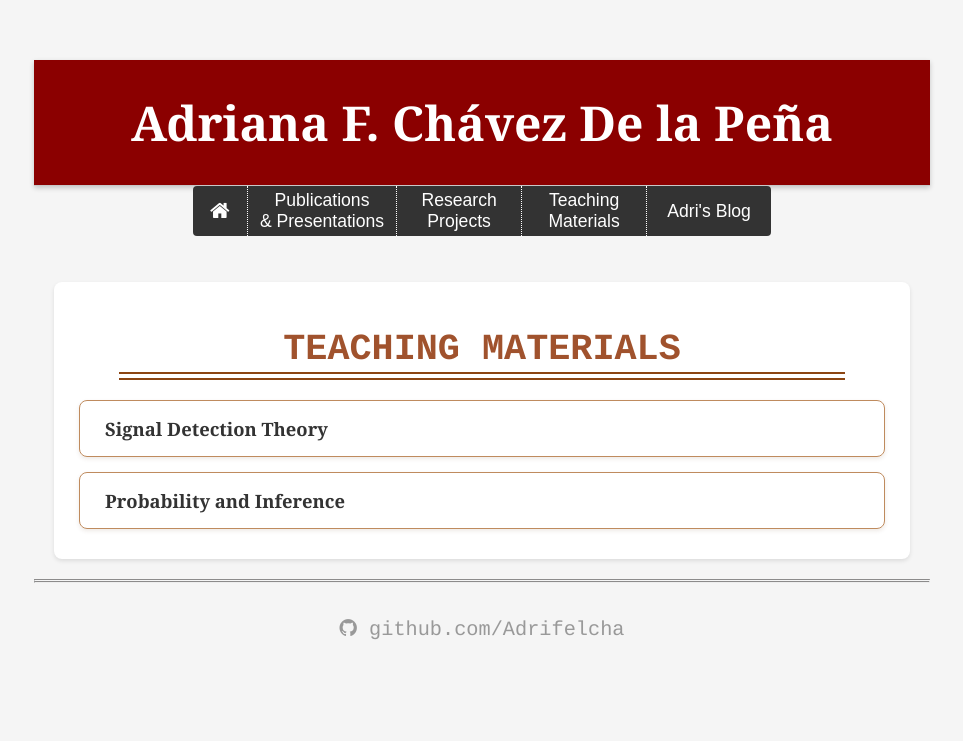
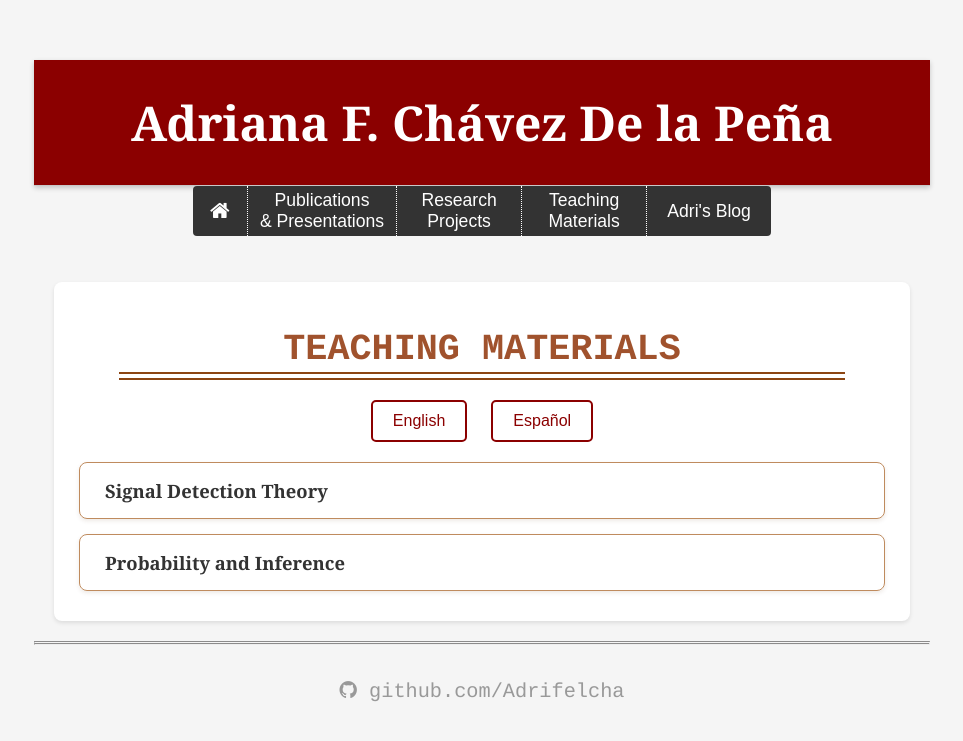
Before and after one commit to Adrifelcha/adrifelcha.github.io, a Jekyll site: the page built from teaching/index.html, in a window 1280 px wide. Shown: the top 741 px of the page, without its empty margins (158-1121 px from the left). Built offline with Jekyll 4.4.1, drawn with Linux system fonts in a browser that asks for light colours; some web fonts are replaced.

Commit message:
Distinguish between English and Spanish materials, and add the TDS rshiny app

```diff
--- a/teaching/index.html
+++ b/teaching/index.html
@@ -6,7 +6,15 @@
 <div class="publications-container">
     <div class="section-container">
         <h2 class="section-title">Teaching Materials</h2>
-        <div class="blog-list">
+
+        <!-- Language selection buttons -->
+        <div class="language-buttons">
+            <button class="lang-btn" onclick="showLanguage('english')">English</button>
+            <button class="lang-btn" onclick="showLanguage('spanish')">Español</button>
+        </div>
+
+        <!-- English materials -->
+        <div id="english-materials" class="blog-list language-content">
             <div class="blog-item">
                 <div class="blog-content">
                     <div class="post-title">
@@ -23,5 +31,76 @@
                 </div>
             </div>
         </div>
+
+        <!-- Spanish materials -->
+        <div id="spanish-materials" class="blog-list language-content" style="display: none;">
+            <div class="blog-item">
+                <div class="blog-content">
+                    <div class="post-title">
+                        <a href="https://adrifelcha.shinyapps.io/TDS_2020/" class="blog-link" target="_blank">Teoría de Detección de Señales</a>
+                    </div>
+                </div>
+            </div>
+
+            <div class="blog-item">
+                <div class="blog-content">
+                    <div class="post-title">
+                        <a href="/teaching/probability-es.html" class="blog-link">Probabilidad e Inferencia</a>
+                    </div>
+                </div>
+            </div>
+        </div>
     </div>
 </div>
+
+<script>
+function showLanguage(lang) {
+    // Hide all language content
+    document.querySelectorAll('.language-content').forEach(content => {
+        content.style.display = 'none';
+    });
+
+    // Show selected language content
+    document.getElementById(lang + '-materials').style.display = 'block';
+
+    // Update button styles
+    document.querySelectorAll('.lang-btn').forEach(btn => {
+        btn.classList.remove('active');
+    });
+    event.target.classList.add('active');
+}
+
+// Show English by default
+document.addEventListener('DOMContentLoaded', function() {
+    showLanguage('english');
+});
+</script>
+
+<style>
+.language-buttons {
+    text-align: center;
+    margin: 20px 0;
+}
+
+.lang-btn {
+    padding: 10px 20px;
+    margin: 0 10px;
+    border: 2px solid #8B0000;
+    background-color: white;
+    color: #8B0000;
+    cursor: pointer;
+    border-radius: 5px;
+    font-size: 16px;
+    transition: all 0.3s ease;
+}
+
+.lang-btn:hover {
+    background-color: #8B0000;
+    color: white;
+}
+
+.lang-btn.active {
+    background-color: #8B0000;
+    color: white;
+}
+</style>
```
